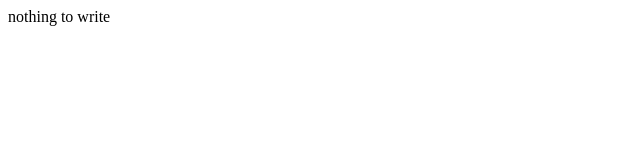
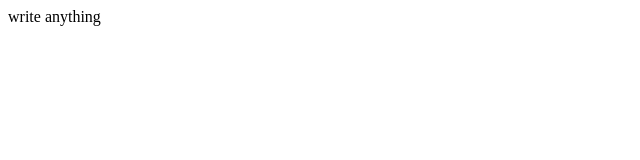
Before and after one commit to TARASISLAYEK/repository, a plain HTML site: page index.html in a window 1280 px wide. Shown: the full height of the page, 0-640 px from the left. Drawn offline with Linux system fonts and the light colour scheme.

Commit message:
jjj kkk lll

```diff
--- a/index.html
+++ b/index.html
@@ -3,7 +3,8 @@
 
 </head>
 <body>
-nothing to write
+write anything
+
 
 </body>
 
```
